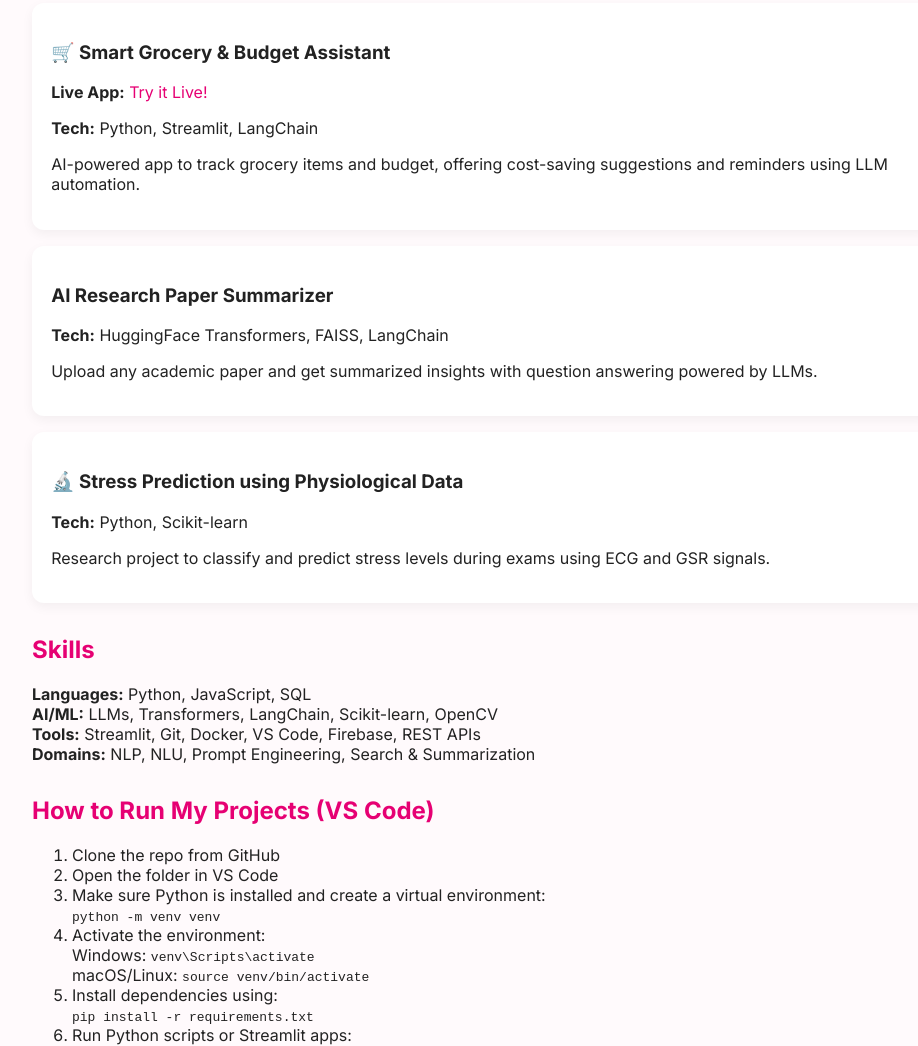
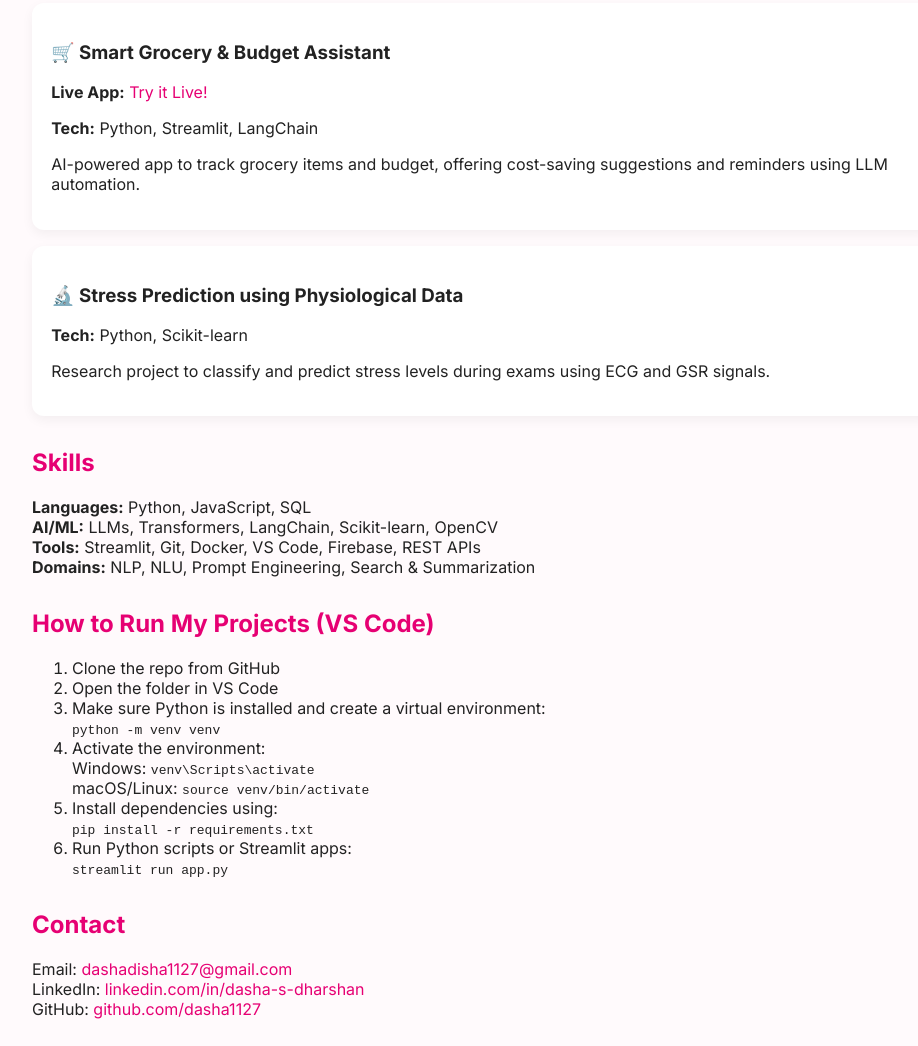
Before and after one commit to dasha1127/My-portfolio, a plain HTML site: page index.html in a window 1280 px wide. Shown: the part 1122-2168 px from the top of the page, without its empty margins (158-1076 px from the left). Drawn offline with Linux system fonts and the light colour scheme.

Commit message:
Update portfolio layout and content

```diff
--- a/index.html
+++ b/index.html
@@ -111,17 +111,15 @@
 
         <div class="project">
             <h3>🛒 Smart Grocery & Budget Assistant</h3>
-            <p><strong>Live App:</strong> <a href="https://smart-grocery-budget-assistant-uxj9p5yecrjwwkf8jvpd4t.streamlit.app/" target="_blank">Try it Live!</a></p>
+            <p><strong>Live App:</strong> <a
+                    href="https://smart-grocery-budget-assistant-uxj9p5yecrjwwkf8jvpd4t.streamlit.app/"
+                    target="_blank">Try it Live!</a></p>
             <p><strong>Tech:</strong> Python, Streamlit, LangChain</p>
             <p>AI-powered app to track grocery items and budget, offering cost-saving suggestions and reminders using
                 LLM automation.</p>
         </div>
 
-        <div class="project">
-            <h3> AI Research Paper Summarizer</h3>
-            <p><strong>Tech:</strong> HuggingFace Transformers, FAISS, LangChain</p>
-            <p>Upload any academic paper and get summarized insights with question answering powered by LLMs.</p>
-        </div>
+
 
         <div class="project">
             <h3>🔬 Stress Prediction using Physiological Data</h3>
```
